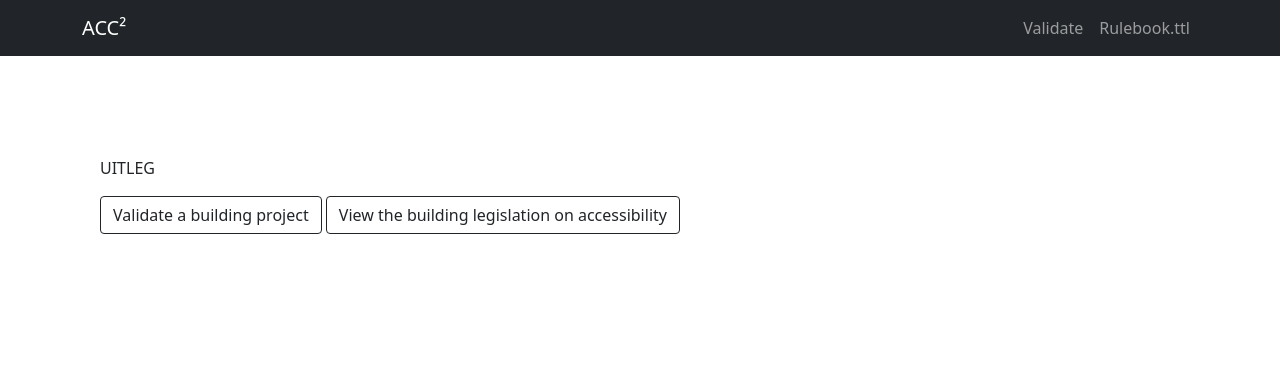
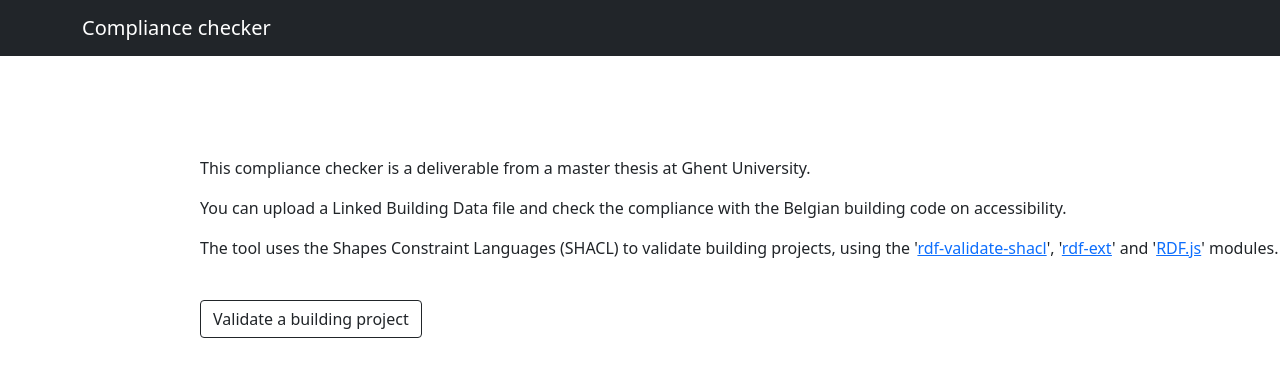
Before and after one commit to NuytsE/ACC-front, a React (Create React App) app: page / in a window 1280 px wide. Shown: the top 376 px of the page. Built offline with nearby package versions, Linux system fonts and the light colour scheme.

Commit message:
added sourceshape

```diff
--- a/public/index.html
+++ b/public/index.html
@@ -24,7 +24,7 @@
       work correctly both with client-side routing and a non-root public URL.
       Learn how to configure a non-root public URL by running `npm run build`.
     -->
-    <title>Compliance Checker</title>
+    <title>Compliance checker</title>
   </head>
   <body>
     <noscript>You need to enable JavaScript to run this app.</noscript>
--- a/src/Routes.js
+++ b/src/Routes.js
@@ -2,7 +2,6 @@ import React, { Component } from "react";
 import { BrowserRouter, Routes, Route } from "react-router-dom";
 import Home from "./pages/Home";
 import Upload from "./pages/Upload";
-import Legislation from "./pages/Legislation";
 import NavBar from "./pages/NavBar";
 import Report from "./pages/Report"
 
@@ -13,7 +12,6 @@ class Routing extends Component {
         <NavBar />
         <Routes>
           <Route path="/" element={<Home />} />
-          <Route path="/legislation" element={<Legislation />} />
           <Route path="/upload" element={<Upload />} />
           <Route path="/report" element={<Report/>} />
         </Routes>
--- a/src/components/Result.js
+++ b/src/components/Result.js
@@ -1,12 +1,20 @@
 import React from 'react'
-import {Button, Card} from 'react-bootstrap'
+import { Card } from 'react-bootstrap'
 
 const Result = ({ result }) => {
+    if (result.severity === "http://www.w3.org/ns/shacl#Violation") {
+        var severity = 'violation'
+    }
+
+    var sourceShape = result.sourceShape.slice(18)
     return (
         <>
-        <Card className='my-3 p-3 rounded h-90'>
+        <Card border="white" className='my-3 p-3 rounded h-90' style={{ width: '80rem' }}>
+            <Card.Header>{`A ${severity} was found in the ${sourceShape} shape`}</Card.Header>
         <Card.Body>
-                {`The building element with id ${result.batid} does not comply. `}
+                {`The building element with name "${result.focusNode}"`} <br></br>
+                {`and id ${result.batid} does not comply.`}
+                <br></br> <br></br>
                 {`${result.message}`}
         </Card.Body>
         </Card>
--- a/src/pages/Home.js
+++ b/src/pages/Home.js
@@ -4,15 +4,20 @@ import { Button } from "react-bootstrap";
 export class Home extends Component {
   render() {
     return (
-      <div style={{ padding: "100px" }}>
-        <p>UITLEG</p>
+      <div style={{marginLeft:"200px", marginTop:"100px"}}>
+        <p >This compliance checker is a deliverable from a master thesis at Ghent University.</p>
+        <p>You can upload a Linked Building Data file and check the compliance with the Belgian building code on accessibility.</p>
+        <p>The tool uses the Shapes Constraint Languages (SHACL) to validate building projects,
+        using the '
+          <a href= 'https://github.com/zazuko/rdf-validate-shacl'>rdf-validate-shacl</a>', '
+          <a href="https://github.com/rdf-ext/rdf-ext">rdf-ext</a>' and '
+          <a href="https://github.com/rdfjs/N3.js">RDF.js</a>' modules.
+        </p>
+        <br></br>
         <Button variant="outline-dark" href="/upload">
           Validate a building project
         </Button>
-        {"     "}
-        <Button variant="outline-dark" href="/legislation">
-          View the building legislation on accessibility
-        </Button>
+
       </div>
     );
   }
--- a/src/pages/Legislation.js
+++ /dev/null
@@ -1,14 +0,0 @@
-import React, { Component } from "react";
-
-
-export class Legislation extends Component {
-    render () {
-        return (
-            <div style={{ padding: "100px" }}>
-                <p>rulebook.ttl file</p>
-            </div>
-        )
-    }
-}
-
-export default Legislation
--- a/src/pages/NavBar.js
+++ b/src/pages/NavBar.js
@@ -8,14 +8,9 @@ class NavBar extends Component {
       <div>
         <Navbar bg="dark" variant="dark">
             <Container>
-          <Navbar.Brand as={Link} to ="/"> ACC² </Navbar.Brand>
+          <Navbar.Brand as={Link} to ="/"> Compliance checker </Navbar.Brand>
           <Nav className="ml-auto">
-            <Nav.Link as={Link} to="/upload">
-              Validate
-            </Nav.Link>
-            <Nav.Link as={Link} to="/legislation">
-              Rulebook.ttl
-            </Nav.Link>
+
           </Nav>
           </Container>
         </Navbar>
--- a/src/pages/Report.js
+++ b/src/pages/Report.js
@@ -1,14 +1,14 @@
-import React, {Fragment, useEffect, useState} from "react";
+import React, { useEffect, useState} from "react";
 import axios from 'axios'
-import {Row, Col} from 'react-bootstrap'
+import { Row, Col } from 'react-bootstrap'
 import Result from "../components/Result";
+import { Grid } from "@material-ui/core";
 
 const Report = () => {
 
     useEffect(() => {
         getResults()
     }, [])
-
 
     const [results, setResults] = useState([])
     const [loading, setLoading] = useState(false)
@@ -23,9 +23,14 @@ const Report = () => {
         alert(err.message)
     }
     }
+    if(results === "conforms") {
+        return (
+            <h4 style={{padding:"65px"}}>Your building project complies to the Belgian building code on accessibility.</h4>
+        )
+    } else {
         return(
-        <Fragment>
-            <div>There were {results.length} building elements found that do not comply to the Belgian building code on accessibility.</div>
+            <Grid style={{marginLeft:"185px", marginTop:"50px"}}>
+                <h4 style={{marginLeft:"15px"}}>There were {results.length} building elements found that do not comply to the Belgian building code on accessibility.</h4>
                 <Row sm={1} md={1} lg={1}>
                     {loading &&
                     results.map((result) => (
@@ -34,7 +39,9 @@ const Report = () => {
                         </Col>
                     ))}
                 </Row>
-        </Fragment>
+            </Grid>
         )
     }
+
+}
 export default Report
--- a/src/pages/Upload.js
+++ b/src/pages/Upload.js
@@ -20,6 +20,8 @@ function Upload() {
         axios.post(`http://localhost:4800/upload`, formData)
           .then((res) => console.log("res", res))
           .catch((error) => console.log("error uploading Formdata", error));
+
+        window.location.href = '/report';
       ;
     } catch (err) {
       setError(err.message);
@@ -49,12 +51,14 @@ function Upload() {
               <input type="file" name="LBDFile" onChange={onChangeFile} />
             </Form.Group>
             <br /> <br />
+
             <Button
               variant="outline-dark"
               type="submit"
             >
               CHECK COMPLIANCE
             </Button>
+
             {showError ? (
               <div style={{ marginTop: 30 }}>
                 <Alert variant="danger" dismissible onClose={handleAlertClose}>
```
Lines whose indentation alone changed are shown as unchanged.
